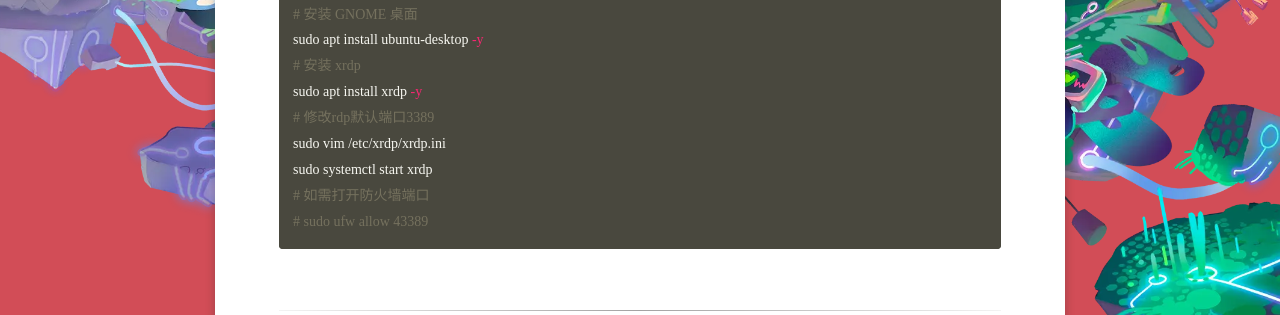
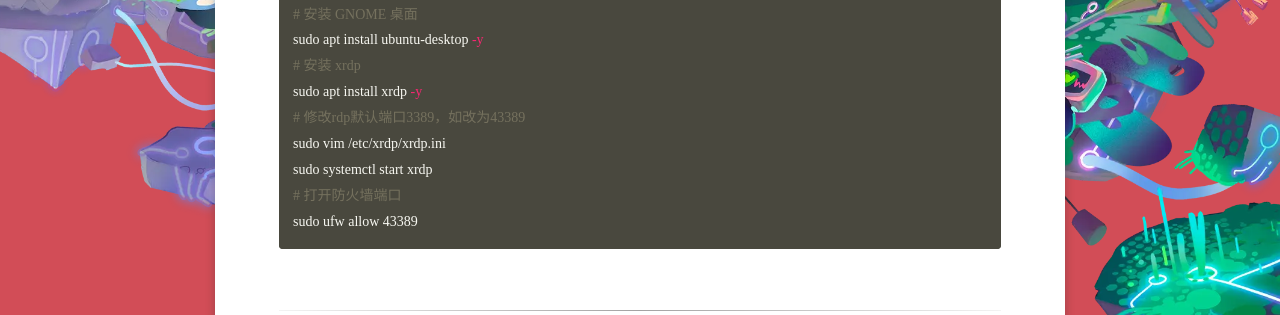
Before and after one commit to WebPavel/WebPavel.github.io, a Jekyll site: the page built from _posts/2021-12-03-WSL2-GUI.md, in a window 1280 px wide and 900 px high, scrolled down 1780 px. Shown: the part 464-779 px from the top of the window. Built offline with Jekyll 4.4.1, drawn with Linux system fonts in a browser that asks for light colours; some web fonts are replaced.

Commit message:
rdp连接开启防火墙rdp端口

````diff
--- a/_posts/2021-12-03-WSL2-GUI.md
+++ b/_posts/2021-12-03-WSL2-GUI.md
@@ -91,9 +91,9 @@ net start LxssManager
 sudo apt install ubuntu-desktop -y
 # 安装 xrdp
 sudo apt install xrdp -y
-# 修改rdp默认端口3389
+# 修改rdp默认端口3389，如改为43389
 sudo vim /etc/xrdp/xrdp.ini
 sudo systemctl start xrdp
-# 如需打开防火墙端口
-# sudo ufw allow 43389
+# 打开防火墙端口
+sudo ufw allow 43389
 ```
````
